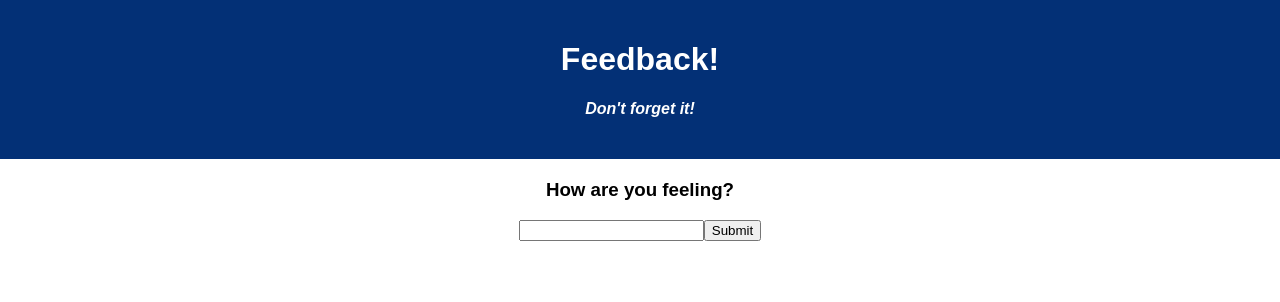
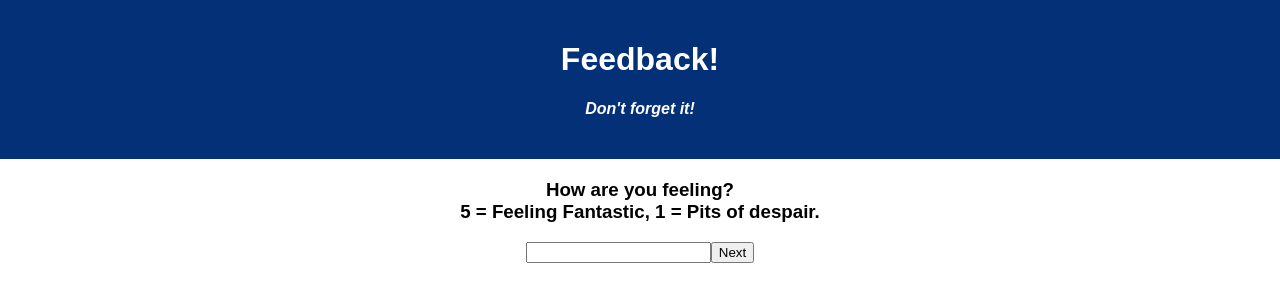
Before and after one commit to nathan-gaede/weekend-redux-feedback-loop, a React (Create React App) app: page / in a window 1280 px wide. Shown: the top 302 px of the page. Built offline with nearby package versions, Linux system fonts and the light colour scheme.

Commit message:
Added  reducer, <route>, event handler. Created Summary Folder and File. Created Summary <route> and summary successfully displays on the DOM.

```diff
--- a/src/components/App/App.jsx
+++ b/src/components/App/App.jsx
@@ -1,9 +1,11 @@
 import React from 'react';
 import axios from 'axios';
 import './App.css';
-import AddComment from '../Comments/Comments';
+import AddFeeling from '../Feeling/Feeling';
 import AddUnderstanding from '../Understanding/Understanding';
 import AddSupport from '../Support/Support';
+import AddComment from '../Comments/Comments';
+import DisplaySummary from '../Summary/Summary';
 import { HashRouter as Router, Route, Link } from 'react-router-dom';
 
 function App() {
@@ -19,7 +21,7 @@ function App() {
       </header>
 
       <Route exact path="/">
-        <AddComment />
+        <AddFeeling />
       </Route>
 
       <Route exact path="/understanding">
@@ -28,6 +30,14 @@ function App() {
 
       <Route exact path="/support">
         <AddSupport />
+      </Route>
+
+      <Route exact path="/comment">
+        <AddComment />
+      </Route>
+
+      <Route exact path="/summary">
+        <DisplaySummary />
       </Route>
 
 
--- a/src/components/Comments/Comments.jsx
+++ b/src/components/Comments/Comments.jsx
@@ -11,9 +11,13 @@ const AddComment = () => {
     }
     return (
         <>
-            <h3>How are you feeling?</h3>
+            <h3>Do you have any feedback comments?
+                <br/>
+
+            </h3>
+
             <input value={comment} onChange={handleComment} className="input" type="text"/>
-            <button onClick={() =>history.push('/understanding')}>Submit</button>
+            <button onClick={() =>history.push('/summary')}>Next</button>
 
         </>
     );
--- a/src/components/Feeling/Feeling.jsx
+++ b/src/components/Feeling/Feeling.jsx
@@ -0,0 +1,26 @@
+import { useSelector, useDispatch } from 'react-redux';
+import { useHistory } from 'react-router-dom';
+
+const AddFeeling = () => {
+    const history = useHistory();
+    const feeling = useSelector(store => store.feeling);
+    const dispatch = useDispatch();
+    const handleFeeling = (event) => {
+        dispatch({type: 'ADD_FEELING', payload: event.target.value});
+
+    }
+    return (
+        <>
+            <h3>How are you feeling?
+                <br/>
+                5 = Feeling Fantastic, 1 = Pits of despair.
+            </h3>
+
+            <input value={feeling} onChange={handleFeeling} className="input" type="text"/>
+            <button onClick={() =>history.push('/understanding')}>Next</button>
+
+        </>
+    );
+}
+
+export default AddFeeling;
--- /dev/null
+++ b/src/components/Summary/Summary.jsx
@@ -0,0 +1,24 @@
+import {useSelector} from 'react-redux';
+import { useHistory } from "react-router-dom";
+
+const DisplaySummary = () => {
+    const history= useHistory();
+    const displayFeeling = useSelector(store => store.feeling)
+    const displayUnderstanding = useSelector(store => store.understanding)
+    const displaySupport = useSelector(store => store.support)
+    const displayComment = useSelector(store => store.comment)
+    return (
+        <>
+        <h3>Summary</h3>
+        <div>
+                <h2>{displayFeeling}</h2>
+                <h2>{displayUnderstanding}</h2>
+                <h2>{displaySupport}</h2>
+                <h2>{displayComment}</h2>
+                <button onClick={() => history.push('/summary')} className="button">Submit</button>
+        </div>
+        </>
+    );
+}
+
+export default DisplaySummary;
--- a/src/components/Support/Support.jsx
+++ b/src/components/Support/Support.jsx
@@ -11,9 +11,12 @@ const AddSupport = () => {
     }
     return (
         <>
-            <h3>Do you feel supported?</h3>
-            <input value={support} onChange={handleSupport} className="input" type="text"/>
-            <button onClick={() => history.push('/summary')}>Submit</button>
+            <h3>Do you feel supported?
+                <br/>
+                5 = Most supported, 1 = least supported
+            </h3>
+            <input value={support} onChange={handleSupport} placeholder="*type number 1-5*"className="input" type="text"/>
+            <button onClick={() => history.push('/comment')}>Next</button>
 
         </>
     );
--- a/src/components/Understanding/Understanding.jsx
+++ b/src/components/Understanding/Understanding.jsx
@@ -11,9 +11,12 @@ const AddUnderstanding = () => {
     }
     return (
         <>
-            <h3>Do you understand the material?</h3>
+            <h3>Do you understand the material?
+                <br/>
+                5 = Full understanding, 1 = Help, I'm lost.
+            </h3>
             <input value={understanding} onChange={handleUnderstanding} className="input" type="text"/>
-            <button onClick={() => history.push('/support')}>Submit</button>
+            <button onClick={() => history.push('/support')}>Next</button>
 
         </>
     );
--- a/src/index.js
+++ b/src/index.js
@@ -8,8 +8,8 @@ import { createStore, combineReducers, applyMiddleware } from 'redux';
 import { Provider } from 'react-redux';
 import logger from 'redux-logger';
 
-const comment = (state = '', action) => {
-    if (action.type === 'ADD_COMMENT') {
+const feeling = (state = '', action) => {
+    if (action.type === 'ADD_FEELING') {
         return action.payload;
     }
     return state;
@@ -26,15 +26,24 @@ const support = (state = '', action) => {
     }
     return state;
 }
+const comment = (state = '', action) => {
+    if (action.type === 'ADD_COMMENT') {
+        return action.payload;
+    }
+    return state;
+}
+
+
 
 
 //Keep track of reducers here!
 const storeInstance = createStore(
     combineReducers(
         {
-            comment,
+            feeling,
             understanding,
-            support
+            support,
+            comment
 
         }
     ),
```
